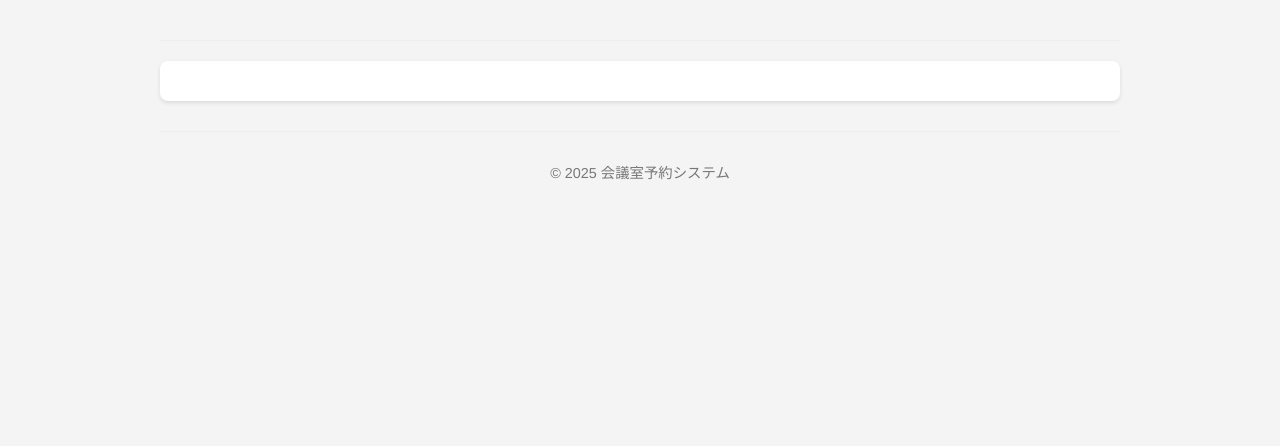
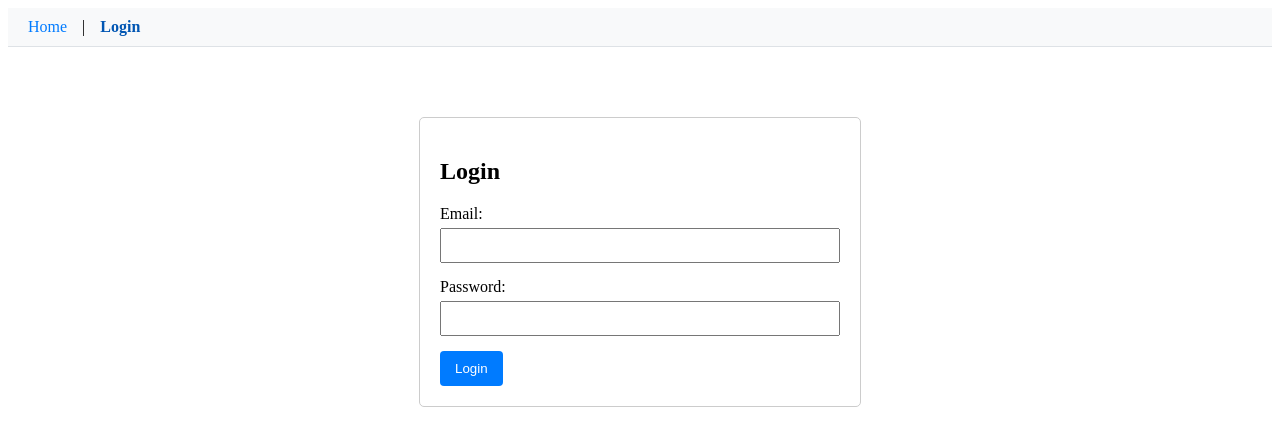
Before and after one commit to xinome/ggl_ai_meeting-room-reservation, a Vue app in the folder frontend/: page /login in a window 1280 px wide. Before the commit this address had no page. Shown: the top 446 px of the page. Built offline with nearby package versions, Linux system fonts and the light colour scheme.

Commit message:
状態管理用のpinia追加＋実装、ルーティング、画面ビュー新規作成

```diff
--- a/frontend/package.json
+++ b/frontend/package.json
@@ -11,6 +11,7 @@
   },
   "dependencies": {
     "axios": "^1.9.0",
+    "pinia": "^3.0.3",
     "vue": "^3.5.13",
     "vue-router": "^4.5.1"
   },
--- a/frontend/src/App.vue
+++ b/frontend/src/App.vue
@@ -1,72 +1,66 @@
 <template>
-  <div id="app-container">
+  <div id="app-layout">
     <header>
-      <!-- <nav>
-        <router-link to="/">ホーム</router-link> |
-        <router-link to="/my-reservations">マイ予約</router-link>
-      </nav> -->
+      <nav>
+        <router-link to="/">Home</router-link> |
+        <template v-if="authStore.isAuthenticated">
+          <router-link to="/dashboard">Dashboard</router-link> |
+          <span>User: {{ authStore.userName }} ({{ authStore.userRole }}) </span>
+          <button @click="handleLogout" class="logout-button">Logout</button>
+        </template>
+        <template v-else>
+          <router-link to="/login">Login</router-link>
+        </template>
+      </nav>
     </header>
     <main>
       <router-view />
     </main>
-    <footer>
-      <p>© {{ new Date().getFullYear() }} 会議室予約システム</p>
-    </footer>
   </div>
 </template>
 
-<script setup lang="ts">
-// No script needed for this basic layout
+<script setup>
+import { useAuthStore } from '@/stores/auth';
+import { useRouter } from 'vue-router';
+
+const authStore = useAuthStore();
+const router = useRouter();
+
+const handleLogout = () => {
+  authStore.logout();
+  router.push('/login');
+};
 </script>
 
-<style>
-/* グローバルスタイル */
-body {
-  margin: 0;
-  font-family: Avenir, Helvetica, Arial, sans-serif;
-  -webkit-font-smoothing: antialiased;
-  -moz-osx-font-smoothing: grayscale;
-  color: #2c3e50;
-  background-color: #f4f4f4;
+<style scoped>
+header {
+  background-color: #f8f9fa;
+  padding: 10px 20px;
+  border-bottom: 1px solid #dee2e6;
 }
-
-#app-container {
-  max-width: 960px;
-  margin: 0 auto;
-  padding: 0 15px;
+nav {
+  display: flex;
+  align-items: center;
+  gap: 15px;
 }
-
-header {
-  padding: 20px 0;
-  border-bottom: 1px solid #eee;
-  margin-bottom: 20px;
-  text-align: center;
+nav a {
+  text-decoration: none;
+  color: #007bff;
 }
-
-header nav a {
+nav a.router-link-exact-active {
   font-weight: bold;
-  color: #2c3e50;
-  text-decoration: none;
-  margin: 0 10px;
+  color: #0056b3;
 }
-
-header nav a.router-link-exact-active {
-  color: #42b983;
+.logout-button {
+  margin-left: auto; /* 右寄せにする場合 */
+  padding: 5px 10px;
+  background-color: #dc3545;
+  color: white;
+  border: none;
+  border-radius: 4px;
+  cursor: pointer;
 }
-
 main {
-  background-color: #fff;
   padding: 20px;
-  border-radius: 8px;
-  box-shadow: 0 2px 4px rgba(0,0,0,0.1);
-}
-
-footer {
-  text-align: center;
-  margin-top: 30px;
-  padding: 15px 0;
-  font-size: 0.9em;
-  color: #777;
-  border-top: 1px solid #eee;
 }
 </style>
--- a/frontend/src/main.ts
+++ b/frontend/src/main.ts
@@ -1,7 +1,22 @@
 import { createApp } from 'vue'
+import { createPinia } from 'pinia' // Piniaをインポート
+
 import App from './App.vue'
 import router from './router' // router.ts をインポート
+// import { useAuthStore } from './stores/auth'; // 必要なら
+
+// import './assets/main.css' // グローバルなスタイルがあれば
 
 const app = createApp(App)
-app.use(router) // ルーターをアプリケーションに登録
-app.mount('#app')
+
+const pinia = createPinia() // Piniaインスタンスを作成
+app.use(pinia) // Piniaをアプリケーションに登録
+
+// アプリケーション起動時に認証情報を初期化 (任意、ストアの初期値でも対応可)
+// const authStore = useAuthStore(); // Pinia を useした後でないと使えない
+// authStore.initializeAuth();
+
+
+app.use(router) // Vue Routerをアプリケーションに登録
+
+app.mount('#app') // アプリケーションをマウント
--- a/frontend/src/router/index.ts
+++ b/frontend/src/router/index.ts
@@ -1,5 +1,9 @@
+// src/router/index.js
 import { createRouter, createWebHistory } from 'vue-router';
 import HomeView from '../views/HomeView.vue';
+import LoginView from '../views/LoginView.vue';
+import DashboardView from '../views/DashboardView.vue';
+import { useAuthStore } from '../stores/auth'; // Piniaストアをインポート
 
 const routes = [
   {
@@ -7,12 +11,19 @@ const routes = [
     name: 'Home',
     component: HomeView,
   },
-  // 必要に応じて他のルートを追加
-  // {
-  //   path: '/my-reservations',
-  //   name: 'MyReservations',
-  //   component: () => import('./views/MyReservationsView.vue') // 遅延読み込み
-  // }
+  {
+    path: '/login',
+    name: 'Login',
+    component: LoginView,
+    meta: { guestOnly: true } // ログイン済みユーザーはアクセスさせない (任意)
+  },
+  {
+    path: '/dashboard',
+    name: 'Dashboard',
+    component: DashboardView,
+    meta: { requiresAuth: true }, // 認証が必要なルート
+  },
+  // 他のルート...
 ];
 
 const router = createRouter({
@@ -20,4 +31,27 @@ const router = createRouter({
   routes,
 });
 
+// ナビゲーションガード
+router.beforeEach((to, from, next) => {
+  const authStore = useAuthStore();
+
+  // Piniaストアが初期化される前にガードが動作するのを防ぐため、
+  // アプリ起動時に initializeAuth() を呼ぶか、ここでトークンを直接確認する
+  // if (!authStore.token && localStorage.getItem('token')) {
+  //   authStore.initializeAuth(); // もしストアがまだ初期化されてなければ
+  // }
+
+
+  if (to.meta.requiresAuth && !authStore.isAuthenticated) {
+    // 認証が必要なページで、未認証の場合
+    next({ name: 'Login', query: { redirect: to.fullPath } }); // ログインページにリダイレクト、リダイレクト先をクエリに
+  } else if (to.meta.guestOnly && authStore.isAuthenticated) {
+    // ログイン済みユーザー向けのページ（例：ログインページ）に、認証済みユーザーがアクセスした場合
+    next({ name: 'Dashboard' }); // ダッシュボードなどにリダイレクト
+  }
+  else {
+    next(); // それ以外は許可
+  }
+});
+
 export default router;
--- /dev/null
+++ b/frontend/src/stores/auth.js
@@ -0,0 +1,80 @@
+// Vue 3 + Pinia ストアの認証管理
+import { defineStore } from 'pinia';
+import axios from 'axios'; // API通信用
+
+const API_BASE_URL = 'http://localhost:3001'; // バックエンドAPIのURL
+
+export const useAuthStore = defineStore('auth', {
+  // ストアの状態を定義
+  state: () => ({
+    token: localStorage.getItem('token') || null,
+    user: JSON.parse(localStorage.getItem('user')) || null,
+    loginError: null,
+    isLoading: false,
+  }),
+
+  // ストアの状態を初期化するためのアクション
+  getters: {
+    isAuthenticated: (state) => !!state.token && !!state.user,
+    userName: (state) => state.user?.name || 'Guest',
+    userRole: (state) => state.user?.role,
+  },
+
+  // ストアのアクションを定義
+  actions: {
+    async login(credentials) {
+      this.isLoading = true;
+      this.loginError = null;
+      try {
+        const response = await axios.post(`${API_BASE_URL}/auth/login`, credentials);
+        const { token, user } = response.data;
+
+        this.token = token;
+        this.user = user;
+
+        // トークンとユーザー情報をlocalStorageに保存
+        localStorage.setItem('token', token);
+        localStorage.setItem('user', JSON.stringify(user));
+
+        // ログイン成功後、ダッシュボードなどに遷移するために true を返す
+        return true;
+      } catch (error) {
+        if (error.response && error.response.data && error.response.data.message) {
+          this.loginError = error.response.data.message;
+        } else {
+          this.loginError = 'An unexpected error occurred. Please try again.';
+        }
+        this.token = null;
+        this.user = null;
+        localStorage.removeItem('token');
+        localStorage.removeItem('user');
+        return false;
+      } finally {
+        this.isLoading = false;
+      }
+    },
+
+    logout() {
+      // モックAPIには/auth/logoutがあるが、クライアント側での処理が主
+      // axios.post(`${API_BASE_URL}/auth/logout`, {}, { headers: { Authorization: `Bearer ${this.token}` }});
+
+      this.token = null;
+      this.user = null;
+      localStorage.removeItem('token');
+      localStorage.removeItem('user');
+      // ログアウト後、ログインページなどに遷移
+      // これはルーター側で制御する
+    },
+
+    // アプリケーション起動時にlocalStorageから情報を読み込むアクション（main.jsで呼ぶなど）
+    // 今回はstateの初期値でlocalStorageを参照しているので必須ではない
+    initializeAuth() {
+        const token = localStorage.getItem('token');
+        const user = localStorage.getItem('user');
+        if (token && user) {
+            this.token = token;
+            this.user = JSON.parse(user);
+        }
+    }
+  },
+});
--- /dev/null
+++ b/frontend/src/views/DashboardView.vue
@@ -0,0 +1,21 @@
+<template>
+  <div>
+    <h1>Dashboard</h1>
+    <p>Welcome, {{ authStore.userName }}!</p>
+    <p>Your role is: {{ authStore.userRole }}</p>
+    <button @click="handleLogout">Logout</button>
+  </div>
+</template>
+
+<script setup>
+import { useAuthStore } from '@/stores/auth';
+import { useRouter } from 'vue-router';
+
+const authStore = useAuthStore();
+const router = useRouter();
+
+const handleLogout = () => {
+  authStore.logout();
+  router.push('/login');
+};
+</script>
--- /dev/null
+++ b/frontend/src/views/LoginView.vue
@@ -0,0 +1,78 @@
+<template>
+  <div class="login-container">
+    <h2>Login</h2>
+    <form @submit.prevent="handleLogin">
+      <div class="form-group">
+        <label for="email">Email:</label>
+        <input type="email" id="email" v.model="email" required />
+      </div>
+      <div class="form-group">
+        <label for="password">Password:</label>
+        <input type="password" id="password" v.model="password" required />
+      </div>
+      <button type="submit" :disabled="authStore.isLoading">
+        {{ authStore.isLoading ? 'Logging in...' : 'Login' }}
+      </button>
+      <p v-if="authStore.loginError" class="error-message">{{ authStore.loginError }}</p>
+    </form>
+  </div>
+</template>
+
+<script setup>
+import { ref } from 'vue';
+import { useAuthStore } from '@/stores/auth';
+import { useRouter, useRoute } from 'vue-router';
+
+const email = ref('');
+const password = ref('');
+
+const authStore = useAuthStore();
+const router = useRouter();
+const route = useRoute();
+
+const handleLogin = async () => {
+  const success = await authStore.login({ email: email.value, password: password.value });
+  if (success) {
+    // ログイン成功後、リダイレクト先がクエリにあればそこへ、なければダッシュボードへ
+    const redirectPath = route.query.redirect || '/dashboard';
+    router.push(redirectPath);
+  }
+};
+</script>
+
+<style scoped>
+.login-container {
+  max-width: 400px;
+  margin: 50px auto;
+  padding: 20px;
+  border: 1px solid #ccc;
+  border-radius: 5px;
+}
+.form-group {
+  margin-bottom: 15px;
+}
+.form-group label {
+  display: block;
+  margin-bottom: 5px;
+}
+.form-group input {
+  width: 100%;
+  padding: 8px;
+  box-sizing: border-box;
+}
+button {
+  padding: 10px 15px;
+  background-color: #007bff;
+  color: white;
+  border: none;
+  border-radius: 4px;
+  cursor: pointer;
+}
+button:disabled {
+  background-color: #ccc;
+}
+.error-message {
+  color: red;
+  margin-top: 10px;
+}
+</style>
```
Also changed, not shown: frontend/src/stores/api.js (added, +27 -0 lines), 1 other file (tests, documents, lock files or other folders).
